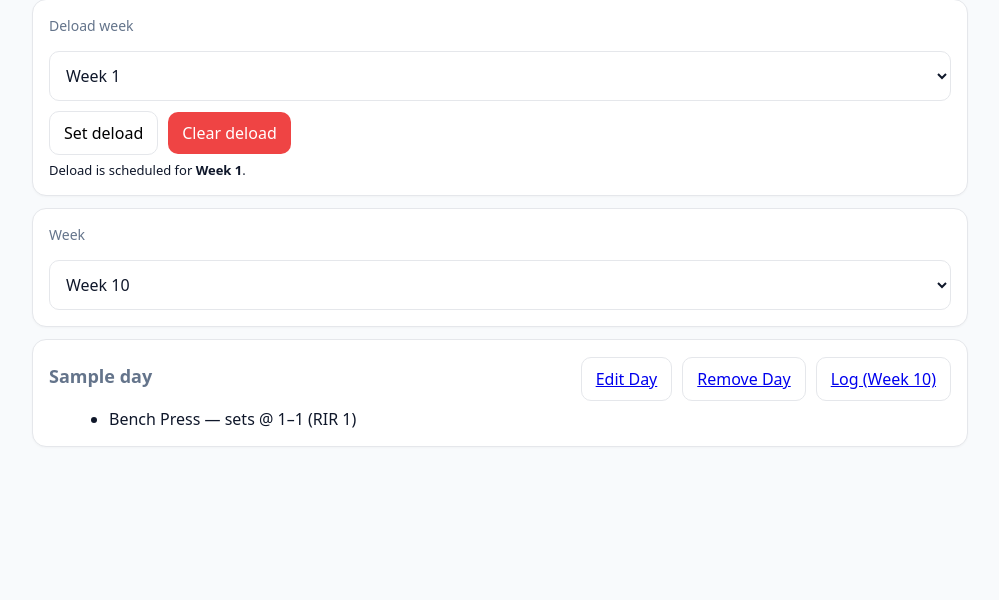
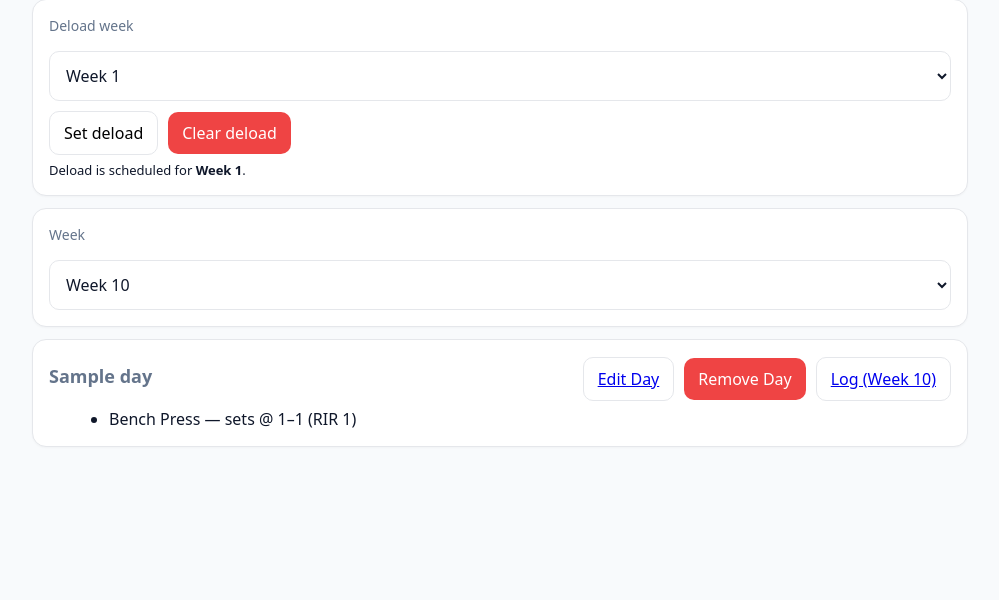
Before and after one commit to glenn-kule/progressprinciple, a Flask app: page /current in a window 1280 px wide. Shown: the part 128-728 px from the top of the page, without its empty margins (140-1139 px from the left). Run offline with Flask 3, Linux system fonts and the light colour scheme; a user stored in the database is signed in; tables that the repository leaves empty hold one stand-in row (values such as "Sample post"); some libraries are stand-ins or nearby versions.

Commit message:
Add remove_program_day route and fix template to POST it

```diff
--- a/app.py
+++ b/app.py
@@ -640,6 +640,32 @@ def sort_program_day(day_id):
     db.session.commit()
     return jsonify({"ok": True})
 
+# ----- Remove a program day (and its exercises) -----
+from flask import abort, flash, redirect, url_for  # make sure these are imported at top
+from flask_login import login_required, current_user
+
+@app.post("/program/<int:program_id>/day/<int:day_id>/remove", endpoint="remove_program_day")
+@login_required
+def remove_program_day(program_id, day_id):
+    # Load and ownership-check program
+    prog = Program.query.get_or_404(program_id)
+    if prog.user_id != current_user.id:
+        abort(403)
+
+    # Load day and verify it belongs to the program
+    day = ProgramDay.query.get_or_404(day_id)
+    if day.program_id != prog.id:
+        abort(404)
+
+    # Remove all exercises under this day, then the day
+    ProgramExercise.query.filter_by(program_day_id=day.id).delete()
+    db.session.delete(day)
+    db.session.commit()
+
+    flash("Day removed.")
+    return redirect(url_for("current_program"))
+
+
 @app.route("/program/<int:program_id>/add-day", methods=["POST"])
 @login_required
 def add_day(program_id):
--- a/templates/current_program.html
+++ b/templates/current_program.html
@@ -43,12 +43,20 @@
     <div class="row" style="justify-content:space-between; align-items:center;">
       <h3>{{ day.day_name }}</h3>
       <div class="row gap">
-        <!-- include BOTH program_id and day_id to satisfy route signature -->
+        <!-- Include BOTH program_id and day_id for routes that expect both -->
         <a class="btn" href="{{ url_for('edit_program_day', program_id=program.id, day_id=day.id) }}">Edit Day</a>
-        <a class="btn" href="{{ url_for('remove_program_day', program_id=program.id, day_id=day.id) }}">Remove Day</a>
-        <a class="btn" href="{{ url_for('log_program_day', program_id=program.id, day_id=day.id, week=current_week) }}">Log (Week {{ current_week }})</a>
+
+        <!-- Remove as POST form to our new endpoint -->
+        <form method="post" action="/program/{{ program.id }}/day/{{ day.id }}/remove" style="display:inline;">
+          <button class="btn danger" type="submit">Remove Day</button>
+        </form>
+
+        <a class="btn" href="{{ url_for('log_program_day', program_id=program.id, day_id=day.id, week=current_week) }}">
+          Log (Week {{ current_week }})
+        </a>
       </div>
     </div>
+
     {% if exercises %}
       <ul style="margin:6px 0 0 20px;">
         {% for pe in exercises %}
```
